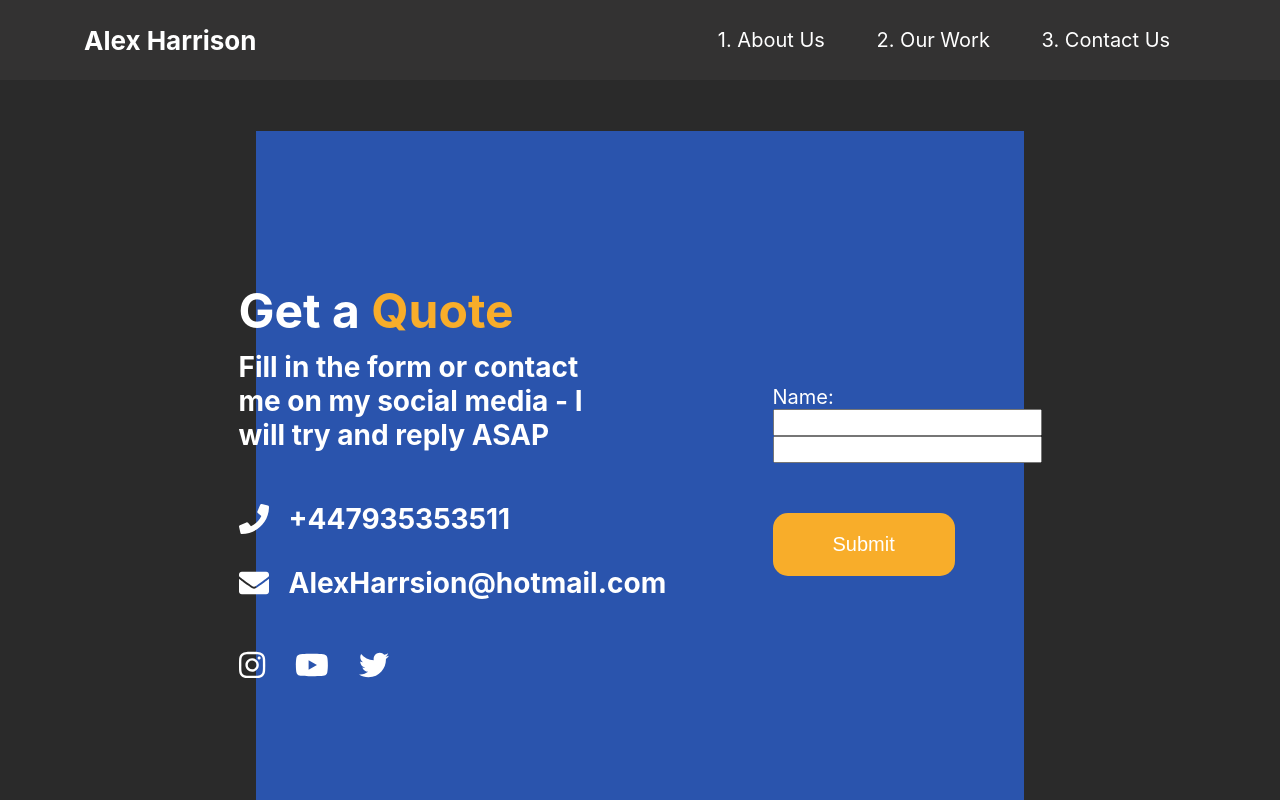
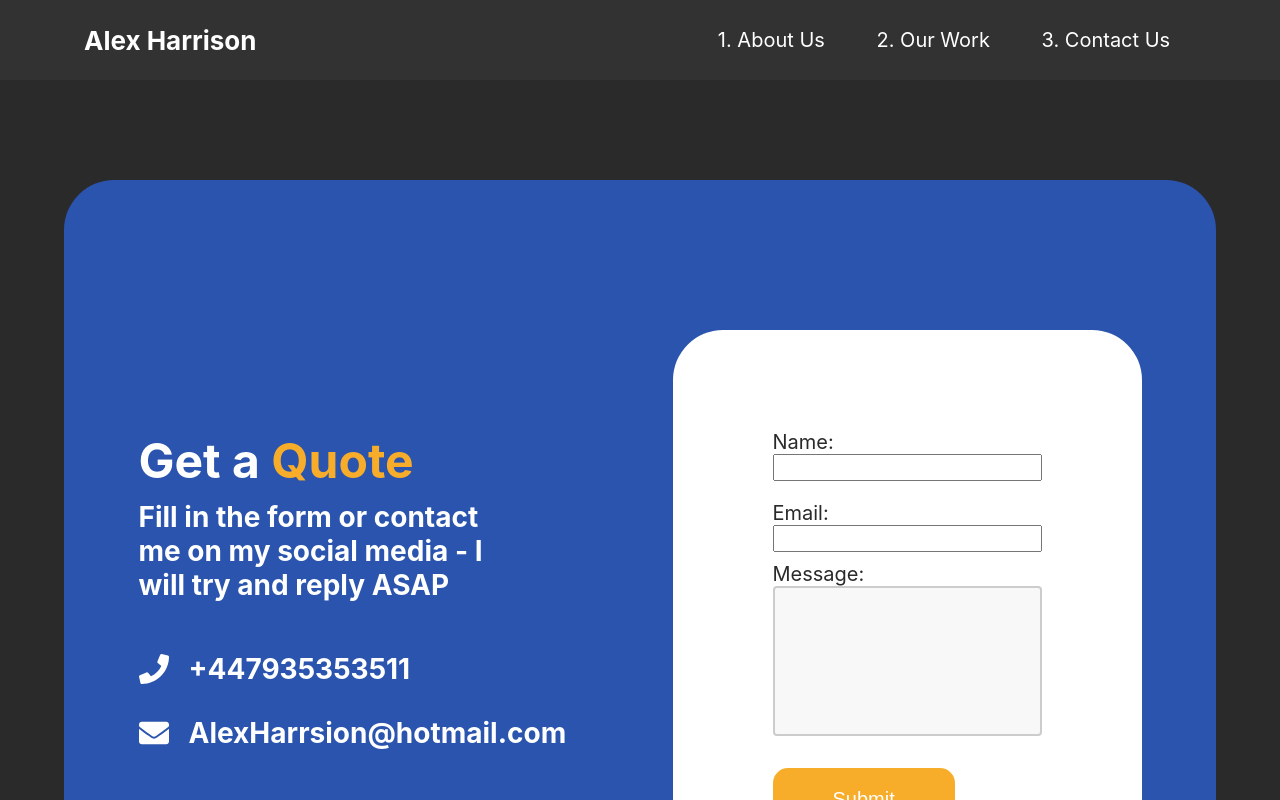
Before and after one commit to tbriggs1/alex-website, a React (Create React App) app: page /contact in a window 1280 px wide. Shown: the top 800 px of the page. Built offline with nearby package versions, Linux system fonts and the light colour scheme.

Commit message:
contact updates

```diff
--- a/src/components/ContactForm.js
+++ b/src/components/ContactForm.js
@@ -33,8 +33,12 @@ const ContactForm = () => {
                             <input type="text" name="name" required />
                         </div>
                         <div className="email-form">
-                            <label for="email"></label>
+                            <label for="email">Email:</label>
                             <input type="email" name="email" required />
+                        </div>
+                        <div className="text-form">
+                            <label for="text">Message:</label>
+                            <textarea form="form_id" type="text-area" name="text" required />
                         </div>
                         <button type="submit">Submit</button>
                     </form>
--- a/src/styles/contact.scss
+++ b/src/styles/contact.scss
@@ -44,12 +44,16 @@ a {
 
 .form-container {
   display: flex;
+  border-radius: 50px;
   background: $content-backgound;
   justify-content: center;
   align-items: center;
   color: white;
   padding: 15rem;
-  width: 60%;
+  min-width: 90vw;
+  width: 90vw;
+  margin-top: 10rem;
+  margin-bottom: 10rem;
 }
 
 .form {
@@ -57,9 +61,33 @@ a {
 }
 
 .form-div {
+  background: white;
+  padding: 10rem;
+  color: #2a2a2a;
+  border-radius: 50px;
+  display: flex;
+  textarea {
+    width: 100%;
+    height: 150px;
+    padding: 12px 20px;
+    box-sizing: border-box;
+    border: 2px solid #ccc;
+    border-radius: 4px;
+    background-color: #f8f8f8;
+    resize: none;
+  }
   button {
-    margin-top: 5rem;
+    margin-top: 3rem;
     background: $secondary-content;
+  }
+  .name-form {
+    margin-bottom: 2rem;
+    label {
+      margin-bottom: 1rem;
+    }
+  }
+  .email-form {
+    margin-bottom: 1rem;
   }
 }
 
```
